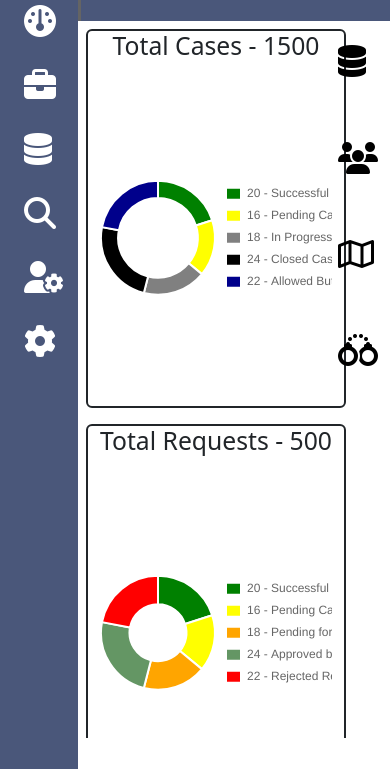
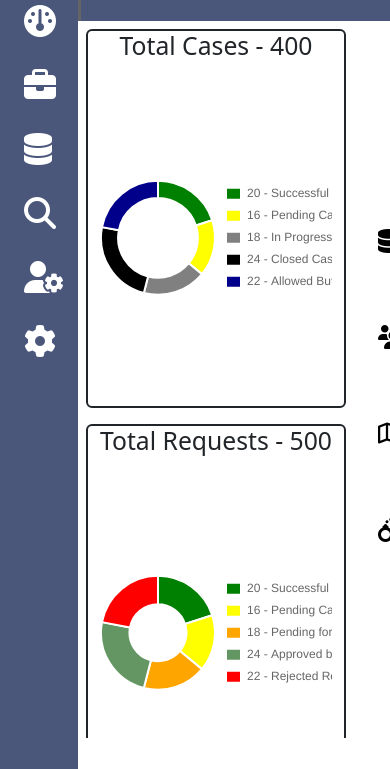
Before and after one commit to harsh116/dashboard-assignment, a plain HTML site: page index.html in a window 390 px wide. Shown: the part 75-844 px from the top of the page. Drawn offline with nearby package versions, Linux system fonts and the light colour scheme.

Commit message:
making some changes and before fixing text and icons width

```diff
--- a/constants.js
+++ b/constants.js
@@ -1,6 +1,6 @@
 const tickColor = "rgb(0,0,150)";
 
-const totalCases = 1500;
+const totalCases = 400;
 const totalRequests = 500;
 
 // const casesData = [150, 80, 90, 120, 110];
--- a/css/rightside.css
+++ b/css/rightside.css
@@ -15,10 +15,13 @@
 
 .right-sidebar {
   pointer-events: none;
+  /* transform: translateX(50%); */
+  /* width: 150px; */
   transition: all 0.2s ease-in-out;
 }
 
 .right-sidebar.expanded {
+  /* width: 100px; */
   background-color: var(--primary);
 }
 
@@ -33,7 +36,7 @@
 
 .right-sidebar > * {
   transition: all 0.3s ease-in-out;
-  transform: translateX(50%);
+  transform: translateX(100px);
   color: black;
   pointer-events: auto;
   cursor: pointer;
--- a/css/utility.css
+++ b/css/utility.css
@@ -17,7 +17,11 @@
 }
 
 .fs-large {
-  font-size: 2rem;
+  font-size: 2em;
+}
+
+.fs-large-3 {
+  font-size: 1.5em;
 }
 
 .fs-large-2 {
@@ -45,9 +49,13 @@ h1 {
   border-width: 3px !important;
 }
 
+.top-25 {
+  top: 25%;
+}
+
 @media (max-width: 400px) {
   .fs-large {
-    font-size: 2rem;
+    font-size: 2em;
   }
 
   .fs-3 {
@@ -61,7 +69,7 @@ h1 {
 
 @media (min-width: 400px) and (max-width: 700px) {
   .fs-large {
-    font-size: 2.5rem;
+    font-size: 2.5em;
   }
 
   .fs-3 {
--- a/index.html
+++ b/index.html
@@ -146,7 +146,7 @@
         <div class="mh-80-vh position-relative overflow-auto">
           <!-- right sidebar -->
           <div
-            class="right-sidebar position-absolute end-0 top-0 w-5 fs-large overflow-hidden"
+            class="right-sidebar position-absolute end-0 top-25 w-5 fs-large-3 overflow-hidden"
           >
             <div
               class="first_list p-2 ps-2 d-flex align-items-center justify-content-around text-black text-nowrap text-center my-3 mb-5"
```
